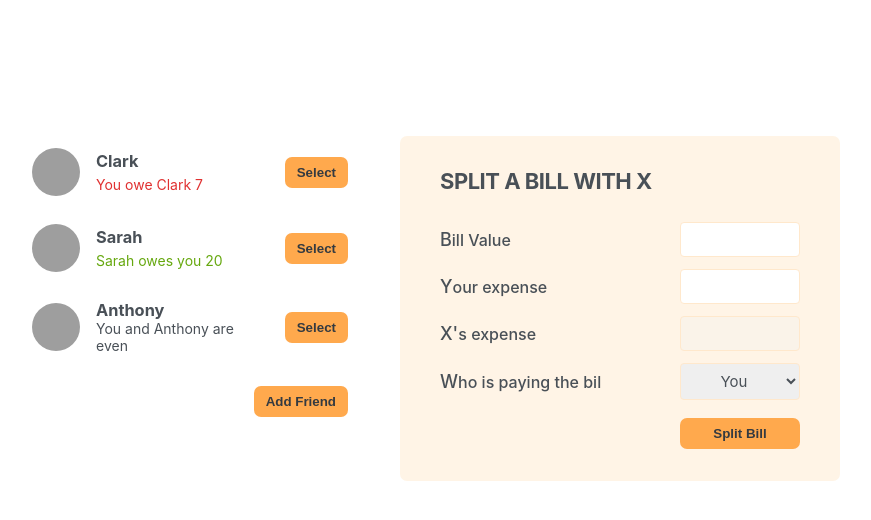
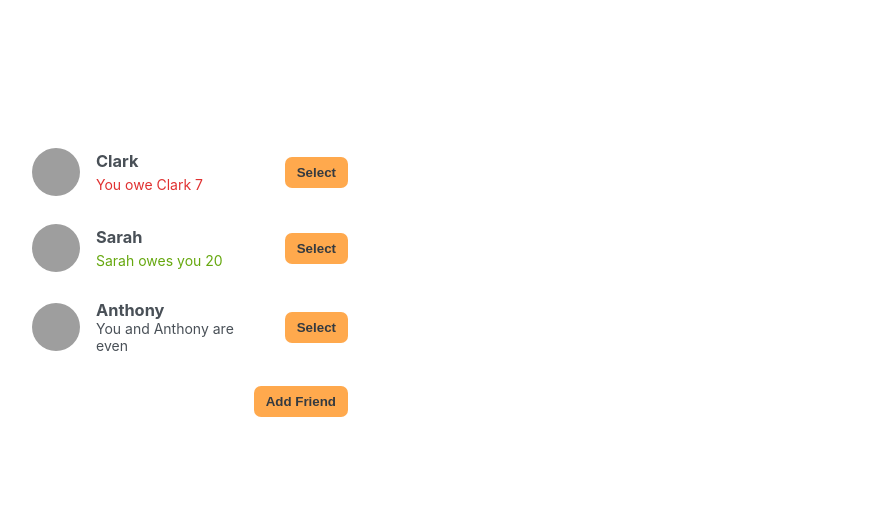
Before and after one commit to abdGhost/eat-n-split-react, a React (Create React App) app: page / in a window 1280 px wide. Shown: the top 520 px of the page, without its empty margins (210-1081 px from the left). Built offline with nearby package versions, Linux system fonts and the light colour scheme; grey boxes are pictures that could not be loaded.

Commit message:
onSelected friend opening split bill form

```diff
--- a/src/App.js
+++ b/src/App.js
@@ -26,6 +26,8 @@
 
   const [friends, setFriends] = useState(initialFriends);
 
+  const [selectedFriend, setSelectedFriend] = useState(null);
+
   function handleShowAddFriend() {
     setShowAddFriend((show) => !show);
   }
@@ -35,17 +37,29 @@
     setShowAddFriend(false);
   }
 
+  function handleSelection(friend) {
+    // setSelectedFriend(friend);
+    setSelectedFriend((selected) =>
+      selected?.id === friend.id ? null : friend
+    );
+    setShowAddFriend(false);
+  }
+
   return (
     <div className="app">
       <div className="sidebar">
         {" "}
-        <FriendList friends={friends} />
+        <FriendList
+          friends={friends}
+          onSelection={handleSelection}
+          selectedFriend={selectedFriend}
+        />
         {showAddFriend && <FormAddFriend onAddFriend={handleAddFriend} />}
         <Button onClick={handleShowAddFriend}>
           {showAddFriend ? "Close" : "Add Friend"}
         </Button>
       </div>
-      <FormSplitBill />
+      {selectedFriend && <FormSplitBill selectedFriend={selectedFriend} />}
     </div>
   );
 }
@@ -58,19 +72,29 @@
   );
 }
 
-function FriendList({ friends }) {
+function FriendList({ friends, onSelection, selectedFriend }) {
   return (
     <ul key={friends.id}>
       {friends.map((friend) => (
-        <Friend friend={friend} key={friend.id} />
+        <Friend
+          friend={friend}
+          key={friend.id}
+          onSelection={onSelection}
+          selectedFriend={selectedFriend}
+        />
       ))}
     </ul>
   );
 }
 
-function Friend({ friend }) {
+function Friend({ friend, onSelection, selectedFriend }) {
+  const isSelected = selectedFriend?.id === friend.id;
+
+  // console.log(selectedFriend.id, friend.id);
+
   return (
-    <li>
+    <li className={isSelected ? "selected" : ""}>
+      {/* <li> */}
       <img src={friend.image} alt={friend.name} />
       <h3>{friend.name}</h3>
 
@@ -88,7 +112,9 @@
 
       {friend.balance === 0 && <p>You and {friend.name} are even</p>}
 
-      <Button>Select</Button>
+      <Button onClick={() => onSelection(friend)}>
+        {isSelected ? "Close" : "Select"}
+      </Button>
     </li>
   );
 }
@@ -137,10 +163,10 @@
   );
 }
 
-function FormSplitBill() {
+function FormSplitBill({ selectedFriend }) {
   return (
     <form className="form-split-bill">
-      <h2>Split a bill with X</h2>
+      <h2>Split a bill with {selectedFriend.name}</h2>
 
       <label>Bill Value</label>
       <input type="text" />
@@ -148,13 +174,13 @@
       <label>Your expense</label>
       <input type="text" />
 
-      <label>X's expense</label>
+      <label>{selectedFriend.name}'s expense</label>
       <input type="text" disabled />
 
       <label>Who is paying the bil</label>
       <select>
         <option value="user">You</option>
-        <option value="friend">X</option>
+        <option value="friend">{selectedFriend.name}</option>
       </select>
 
       <Button>Split Bill</Button>
```
